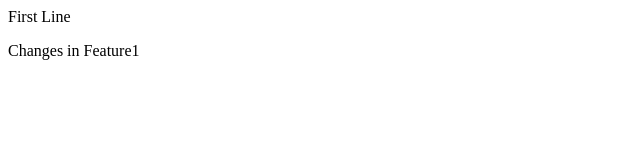
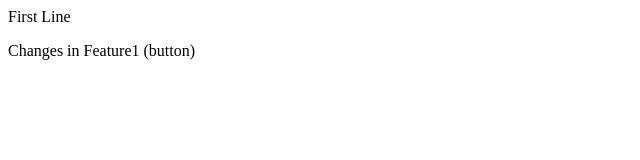
Before and after one commit to DevopsPracs13/Exp1_remote, a plain HTML site: page index.html in a window 1280 px wide. Shown: the full height of the page, 0-640 px from the left. Drawn offline with Linux system fonts and the light colour scheme.

Commit message:
Button added

```diff
--- a/index.html
+++ b/index.html
@@ -1,2 +1,2 @@
 <p>First Line</p>
-<p>Changes in Feature1</p>
+<p>Changes in Feature1 (button)</p>
```
